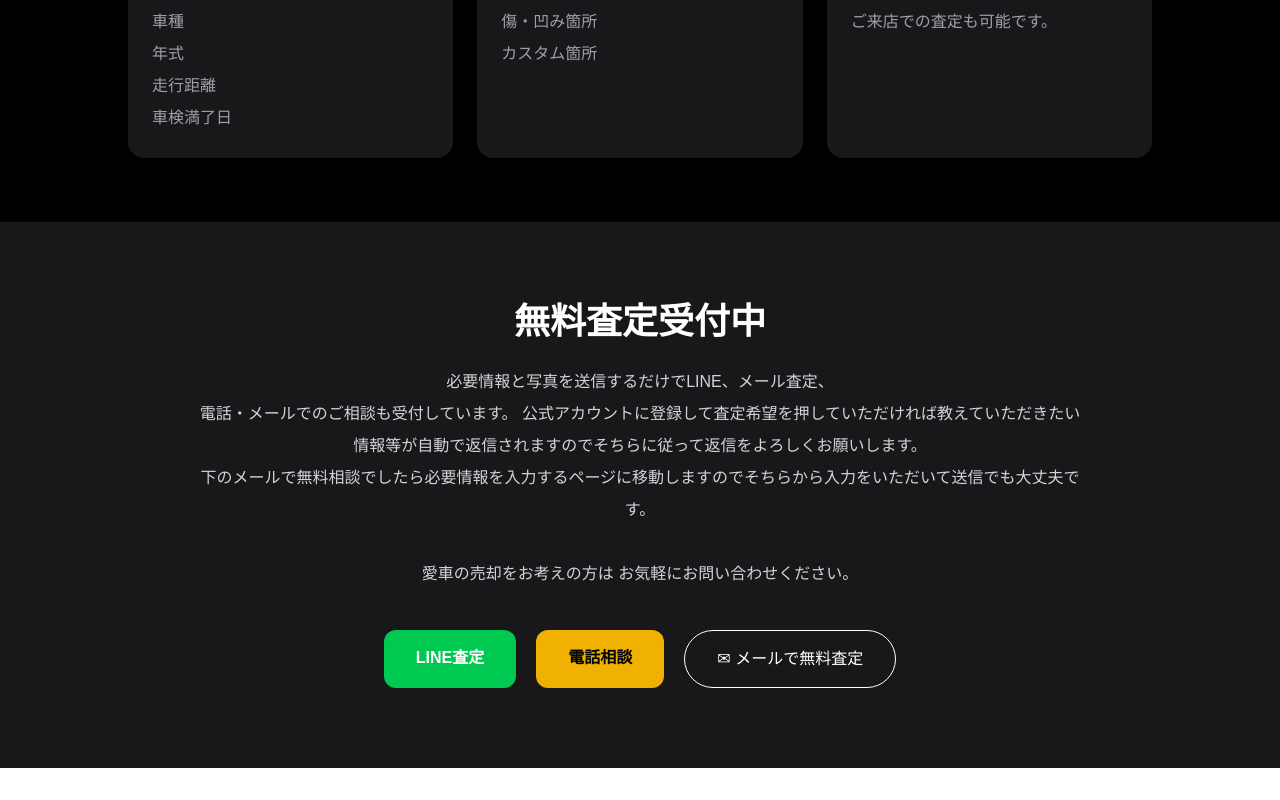
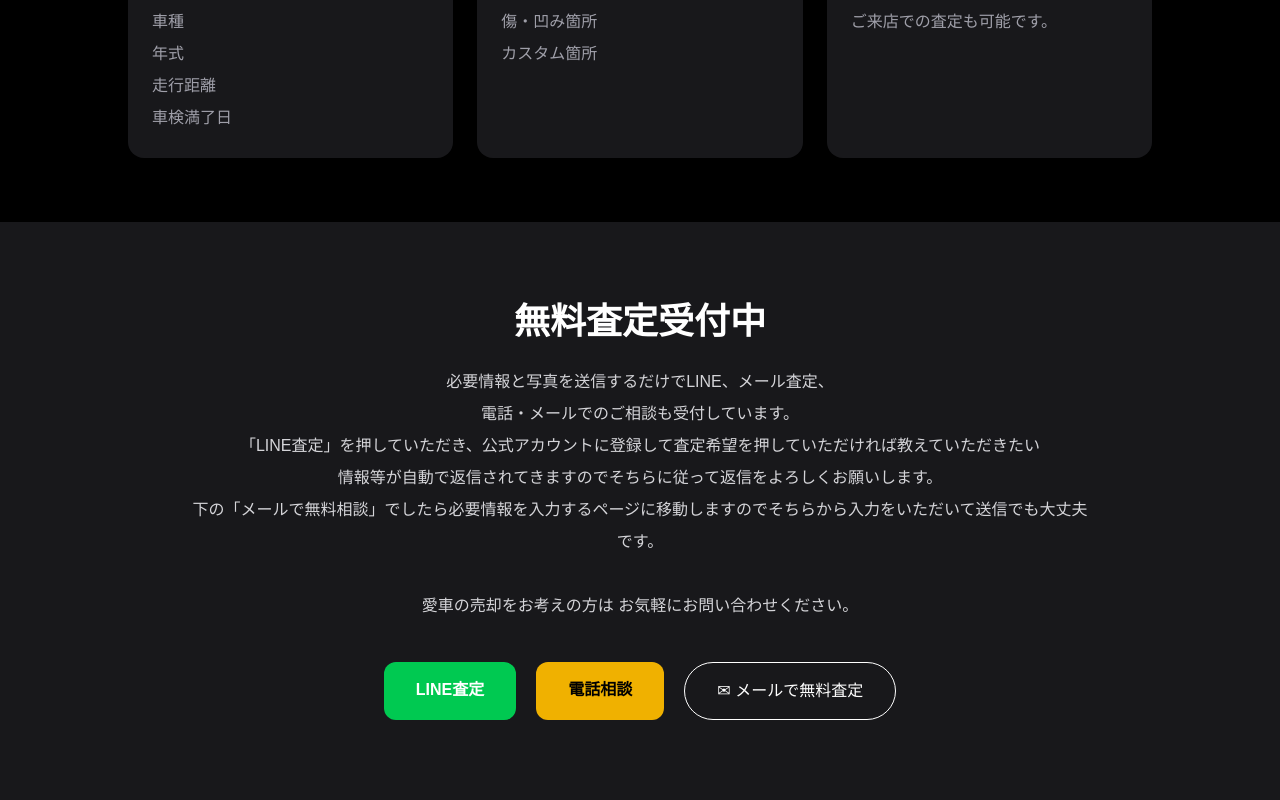
Before and after one commit to fxshiromaru-sketch/brightone, a Next.js app: page /purchase in a window 1280 px wide. Shown: the part 1594-2394 px from the top of the page. Before the commit the page ends 2362 px from the top, so only its background shows below. Built offline with nearby package versions, Linux system fonts and the light colour scheme.

Commit message:
更新内容

```diff
--- a/app/purchase/page.tsx
+++ b/app/purchase/page.tsx
@@ -298,10 +298,10 @@ export default function PurchasePage() {
       必要情報と写真を送信するだけでLINE、メール査定、
       <br />
 
-      電話・メールでのご相談も受付しています。
-公式アカウントに登録して査定希望を押していただければ教えていただきたい<br />
-情報等が自動で返信されますのでそちらに従って返信をよろしくお願いします。<br />
-下のメールで無料相談でしたら必要情報を入力するページに移動しますのでそちらから入力をいただいて送信でも大丈夫です。<br />
+      電話・メールでのご相談も受付しています。<br />
+「LINE査定」を押していただき、公式アカウントに登録して査定希望を押していただければ教えていただきたい<br />
+情報等が自動で返信されてきますのでそちらに従って返信をよろしくお願いします。<br />
+下の「メールで無料相談」でしたら必要情報を入力するページに移動しますのでそちらから入力をいただいて送信でも大丈夫です。<br />
       <br />
 
       愛車の売却をお考えの方は
```
